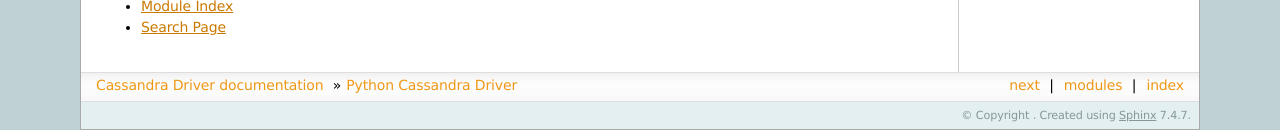
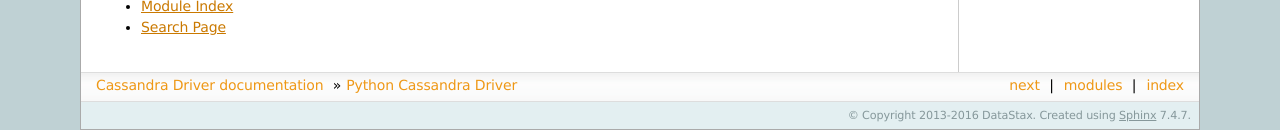
Before and after one commit to datastax/python-driver, a Sphinx documentation site: the page built from docs/index.rst, in a window 1280 px wide. Shown: the part 1213-1343 px from the top of the page. Built offline with Sphinx 7.4.7, drawn with Linux system fonts in a browser that asks for light colours; pages that are not in the unit, such as notebooks, are missing from menus; the version number could not be read and is left out.

Commit message:
fix sphinx conf file

```diff
--- a/docs/conf.py
+++ b/docs/conf.py
@@ -43,7 +43,7 @@ master_doc = 'index'
 
 # General information about the project.
 project = u'Cassandra Driver'
-copyright 2013-2016 DataStax'
+copyright = u'2013-2016 DataStax'
 
 # The version info for the project you're documenting, acts as replacement for
 # |version| and |release|, also used in various other places throughout the
```
